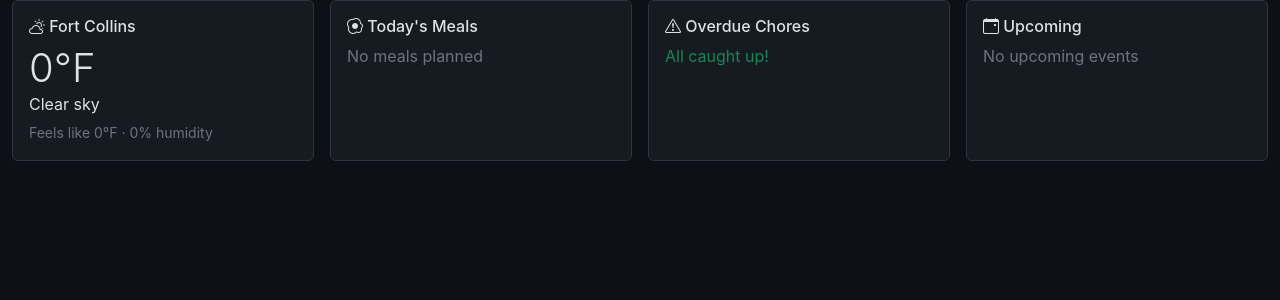
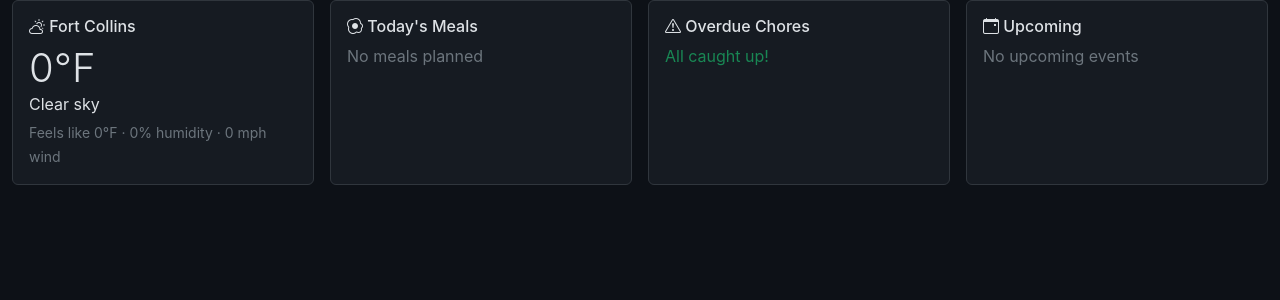
Before and after one commit to qbonifacic/home-hub, a Flask app: page / in a window 1280 px wide. Shown: the part 126-426 px from the top of the page. Run offline with Flask 3, Linux system fonts and the light colour scheme; the visitor is signed in with stand-in values (Sample User, id 1); data that the repository does not hold is empty; some libraries are stand-ins or nearby versions.

Commit message:
Add wind speed to weather display

```diff
--- a/app/dashboard.py
+++ b/app/dashboard.py
@@ -17,7 +17,7 @@ def _get_weather():
         r = requests.get(
             'https://api.open-meteo.com/v1/forecast'
             '?latitude=40.5853&longitude=-105.0844'
-            '&current=temperature_2m,relative_humidity_2m,apparent_temperature,weather_code'
+            '&current=temperature_2m,relative_humidity_2m,apparent_temperature,weather_code,wind_speed_10m'
             '&temperature_unit=fahrenheit&wind_speed_unit=mph&forecast_days=1',
             timeout=8,
         )
@@ -37,6 +37,7 @@ def _get_weather():
             'desc': wmo.get(code, f'Code {code}'),
             'humidity': cur.get('relative_humidity_2m', 0),
             'feels_like': round(cur.get('apparent_temperature', 0)),
+            'wind_mph': round(cur.get('wind_speed_10m', 0)),
         }
     except Exception:
         return None
--- a/templates/dashboard.html
+++ b/templates/dashboard.html
@@ -12,7 +12,7 @@
         {% if weather %}
         <div class="display-6">{{ weather.temp_f }}°F</div>
         <p class="mb-1">{{ weather.desc }}</p>
-        <small class="text-secondary">Feels like {{ weather.feels_like }}°F · {{ weather.humidity }}% humidity</small>
+        <small class="text-secondary">Feels like {{ weather.feels_like }}°F · {{ weather.humidity }}% humidity · {{ weather.wind_mph }} mph wind</small>
         {% else %}
         <p class="text-secondary">Weather unavailable</p>
         {% endif %}
```
Also changed, not shown: 1 other file.
